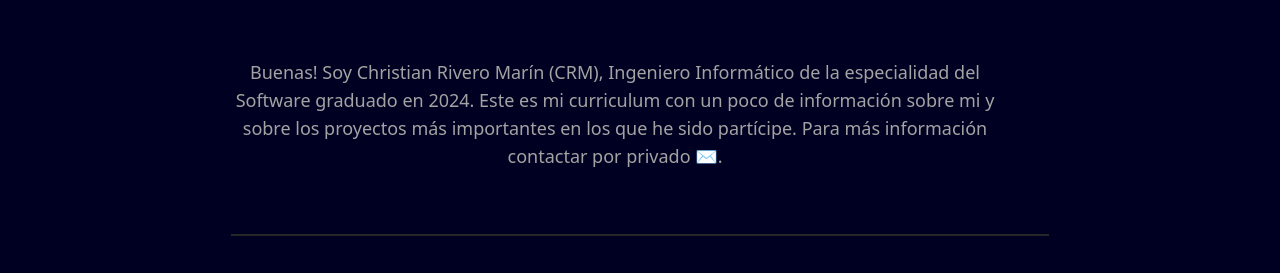
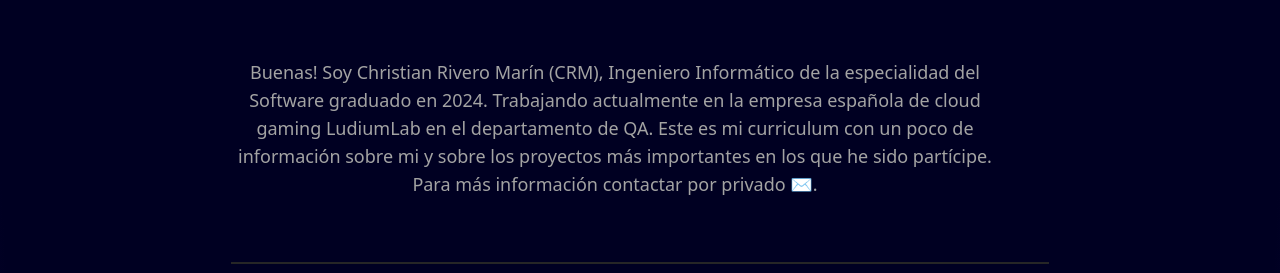
Before and after one commit to christianrm02/myWebAstro, an Astro site: page / in a window 1280 px wide. Shown: the part 214-487 px from the top of the page. Built offline with nearby package versions, Linux system fonts and the light colour scheme; Astro itself is replaced by a stand-in of ours.

Commit message:
fix desc

```diff
--- a/src/pages/index.astro
+++ b/src/pages/index.astro
@@ -13,7 +13,7 @@ console.log("Loading")
 			<h1 class="font-semibold text-center leading-tight flex flex-col gap-2 mt-20">Full-stack developer
 				<span class="font-semibold text-4xl text-yellow-400 l g:text-3xl 2xl:text-5xl">Christian Rivero</span>
 			</h1>
-			<h2 class="max-w-xs text-center text-lg font-medium text-neutral-400 lg:max-w-3xl 2xl:max-w-4xl mb-5">Buenas! Soy Christian Rivero Marín (CRM), Ingeniero Informático de la especialidad del Software graduado en 2024. Este es mi curriculum con un poco de información sobre mi y sobre los proyectos más importantes en los que he sido partícipe. Para más información contactar por privado ✉️.</h2>
+			<h2 class="max-w-xs text-center text-lg font-medium text-neutral-400 lg:max-w-3xl 2xl:max-w-4xl mb-5">Buenas! Soy Christian Rivero Marín (CRM), Ingeniero Informático de la especialidad del Software graduado en 2024. Trabajando actualmente en la empresa española de cloud gaming LudiumLab en el departamento de QA. Este es mi curriculum con un poco de información sobre mi y sobre los proyectos más importantes en los que he sido partícipe. Para más información contactar por privado ✉️.</h2>
 
 			<section id="projects"></section>
 
```
